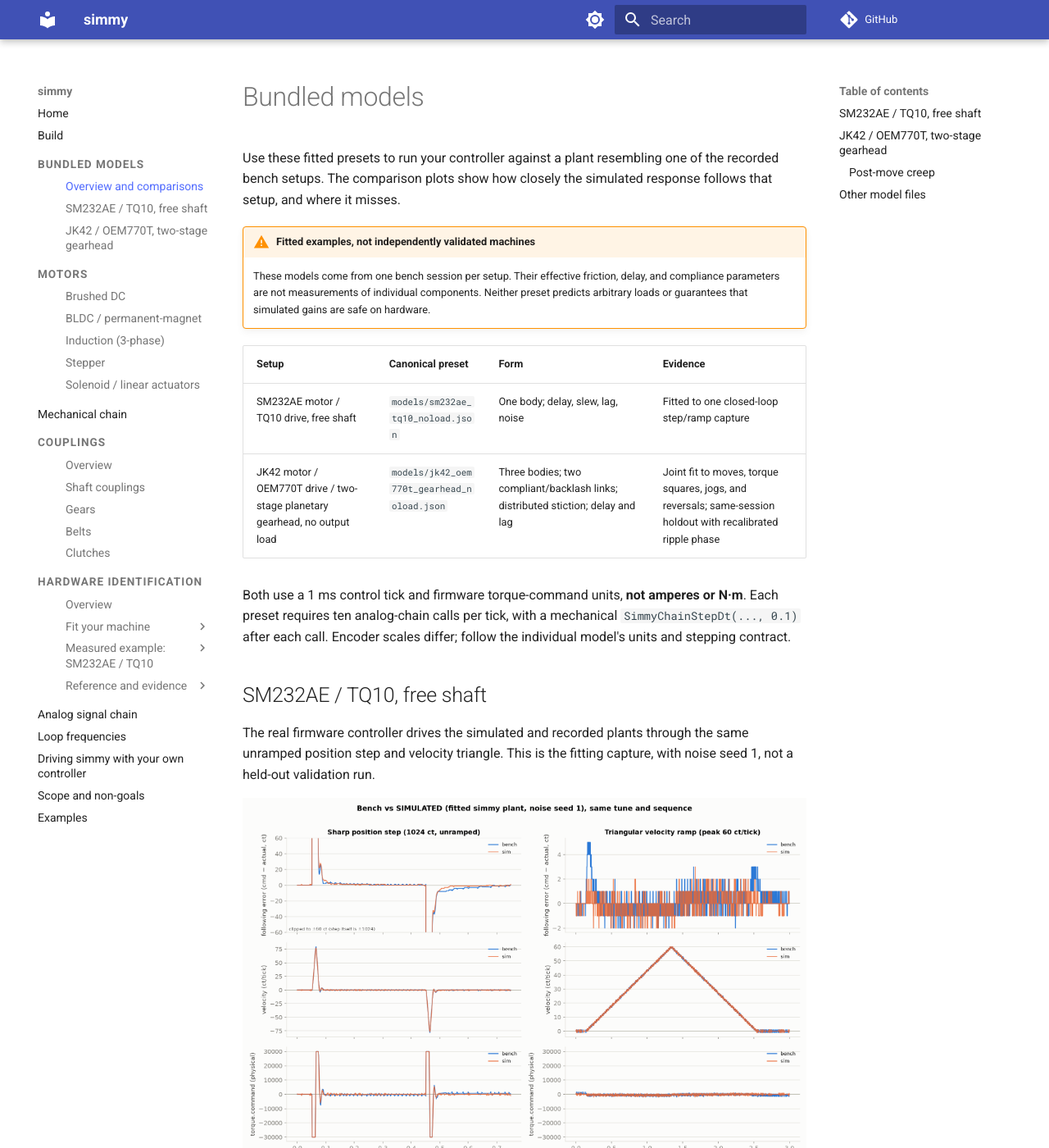
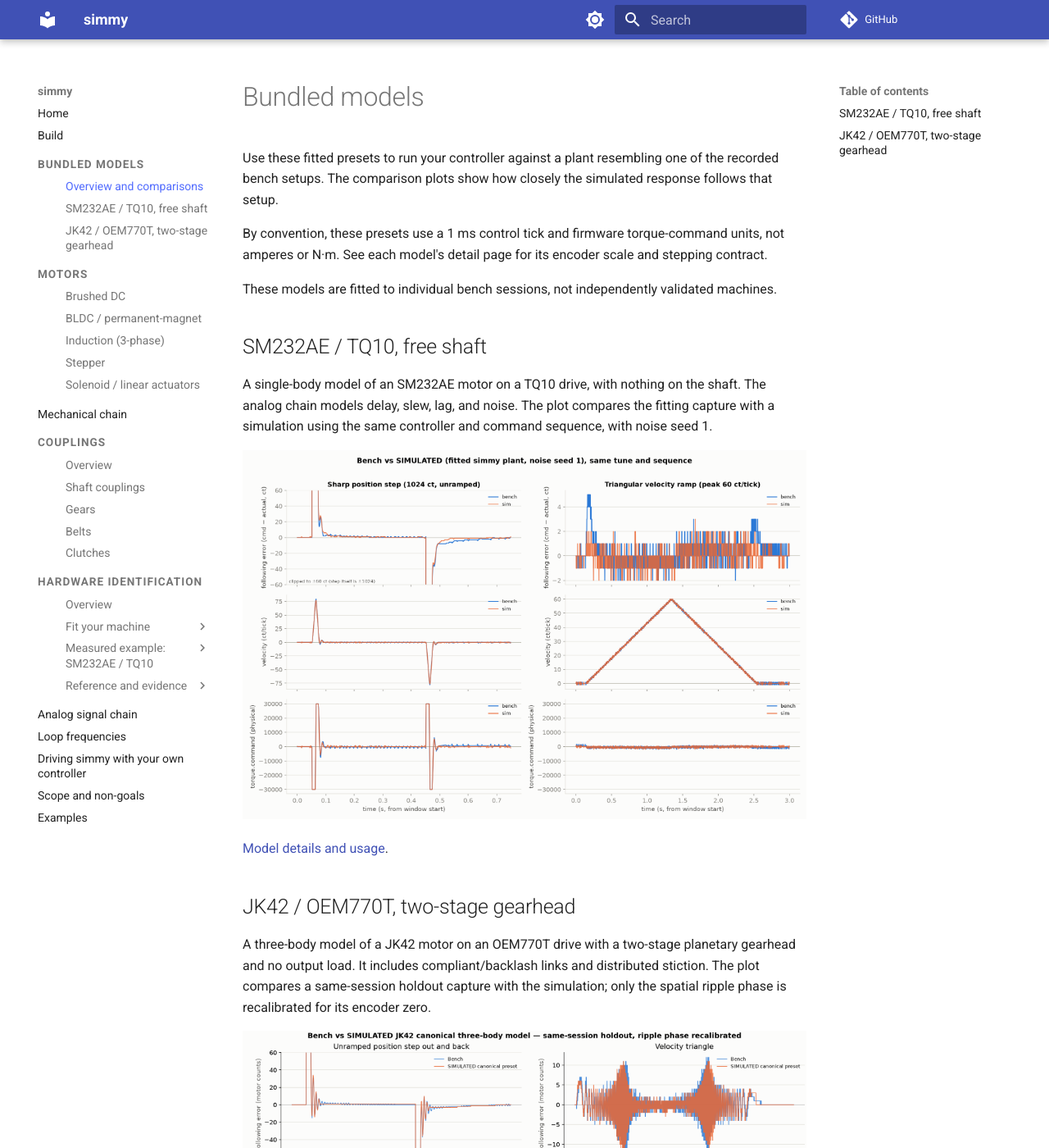
Before and after one commit to backgear/simmy, an MkDocs documentation site: the page built from docs/bundled-models.md, in a window 1280 px wide and 1400 px high. Shown: the whole window at 82% size. Built offline with MkDocs 1.6.1 and Material for MkDocs 9.7.7, drawn with Linux system fonts in a browser that asks for light colours; comment, search, counter and statistics services are not loaded; some of the changed text lies outside the part shown.

Commit message:
Simplify the bundled models overview

```diff
--- a/docs/bundled-models.md
+++ b/docs/bundled-models.md
@@ -2,70 +2,34 @@
 
 Use these fitted presets to run your controller against a plant resembling
 one of the recorded bench setups. The comparison plots show how closely
-the simulated response follows that setup, and where it misses.
+the simulated response follows that setup.
 
-!!! warning "Fitted examples, not independently validated machines"
-    These models come from one bench session per setup. Their effective
-    friction, delay, and compliance parameters are not measurements of
-    individual components. Neither preset predicts arbitrary loads or
-    guarantees that simulated gains are safe on hardware.
+By convention, these presets use a 1 ms control tick and firmware
+torque-command units, not amperes or N·m. See each model's detail page
+for its encoder scale and stepping contract.
 
-| Setup | Canonical preset | Form | Evidence |
-|---|---|---|---|
-| SM232AE motor / TQ10 drive, free shaft | `models/sm232ae_tq10_noload.json` | One body; delay, slew, lag, noise | Fitted to one closed-loop step/ramp capture |
-| JK42 motor / OEM770T drive / two-stage planetary gearhead, no output load | `models/jk42_oem770t_gearhead_noload.json` | Three bodies; two compliant/backlash links; distributed stiction; delay and lag | Joint fit to moves, torque squares, jogs, and reversals; same-session holdout with recalibrated ripple phase |
-
-Both use a 1 ms control tick and firmware torque-command units, **not
-amperes or N·m**. Each preset requires ten analog-chain calls per tick,
-with a mechanical `SimmyChainStepDt(..., 0.1)` after each call. Encoder
-scales differ; follow the individual model's units and stepping contract.
+These models are fitted to individual bench sessions, not independently
+validated machines.
 
 ## SM232AE / TQ10, free shaft
 
-The real firmware controller drives the simulated and recorded plants
-through the same unramped position step and velocity triangle. This is
-the fitting capture, with noise seed 1, not a held-out validation run.
+A single-body model of an SM232AE motor on a TQ10 drive, with nothing on
+the shaft. The analog chain models delay, slew, lag, and noise. The plot
+compares the fitting capture with a simulation using the same controller
+and command sequence, with noise seed 1.
 
 ![SM232AE: recorded versus simulated step and velocity triangle](assets/models/sm232ae-readme-comparison.png)
 
-The preset reproduces the main torque-pulse widths and velocity peaks.
-It misses some post-step creep and ramp breakaway, and does not reproduce
-current-loop ringing. Other noise seeds change the detailed fit.
-
-[Parameters, use, metrics, and limitations](sm232ae_tq10_noload.md).
+[Model details and usage](sm232ae_tq10_noload.md).
 
 ## JK42 / OEM770T, two-stage gearhead
 
-The canonical JK42 model has one effective body for the motor and first
-sun, one for the first carrier and second sun, and one for the output
-carrier. All coordinates are reflected to the motor encoder. It is a
-working representation of two planetary stages, not an identified
-gearbox drawing.
-
-The comparison below is the same-session `readme_jk` holdout: the older
-controller settings and command sequence are replayed unchanged, while
-only the spatial torque-ripple phase is recalibrated for its encoder zero.
+A three-body model of a JK42 motor on an OEM770T drive with a two-stage
+planetary gearhead and no output load. It includes compliant/backlash
+links and distributed stiction. The plot compares a same-session holdout
+capture with the simulation; only the spatial ripple phase is
+recalibrated for its encoder zero.
 
 ![JK42: recorded versus simulated readme step and velocity triangle](assets/models/jk42-readme-comparison.png)
 
-The refined model gives step overshoots of 14/10 counts versus the
-bench's 15/9, and a ramp torque-envelope peak of about 6930 versus 7468.
-These agreements do not establish the individual stage parameters.
-
-### Post-move creep
-
-![JK42: recorded and simulated post-move following error](assets/models/jk42-creep-comparison.png)
-
-Distributing stiction among the bodies roughly halves the single-body
-model's late-hold mismatch: 1.15 to 0.53 counts RMS. A two-body comparison
-with gearhead stiction gets nearly the same creep error, so the extra
-inertia alone is not the explanation. The three-body model still slips
-in discrete steps rather than reproducing all the bench's fine dither.
-
-[Parameters, use, validation checks, and limitations](jk42_oem770t_gearhead_noload.md).
-
-## Other model files
-
-`models/axis/` contains characterization-rig command models with a different
-interface and units. They are not interchangeable with these mechanical
-chain presets. See the [SM232AE model's comparison of the two interfaces](sm232ae_tq10_noload.md#relation-to-the-frozen-command-v2-axis-model).
+[Model details and usage](jk42_oem770t_gearhead_noload.md).
```
